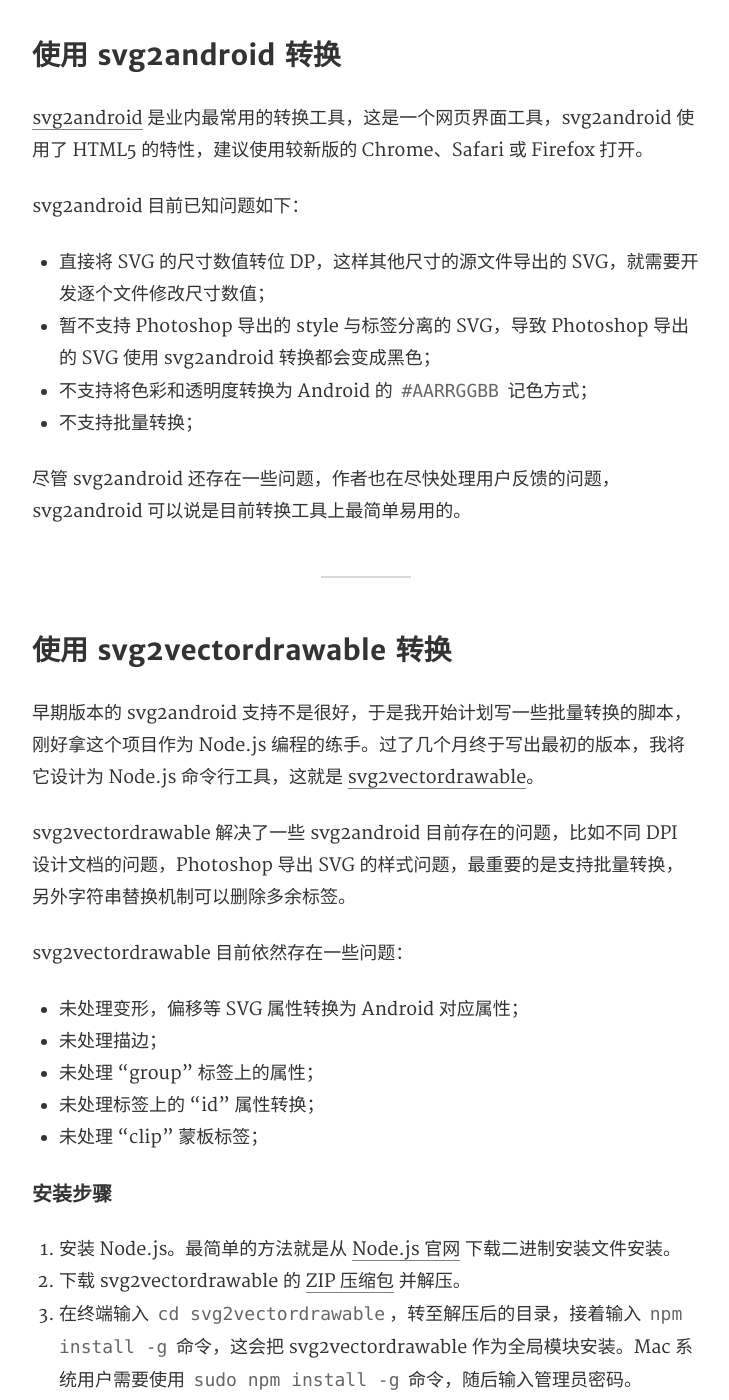
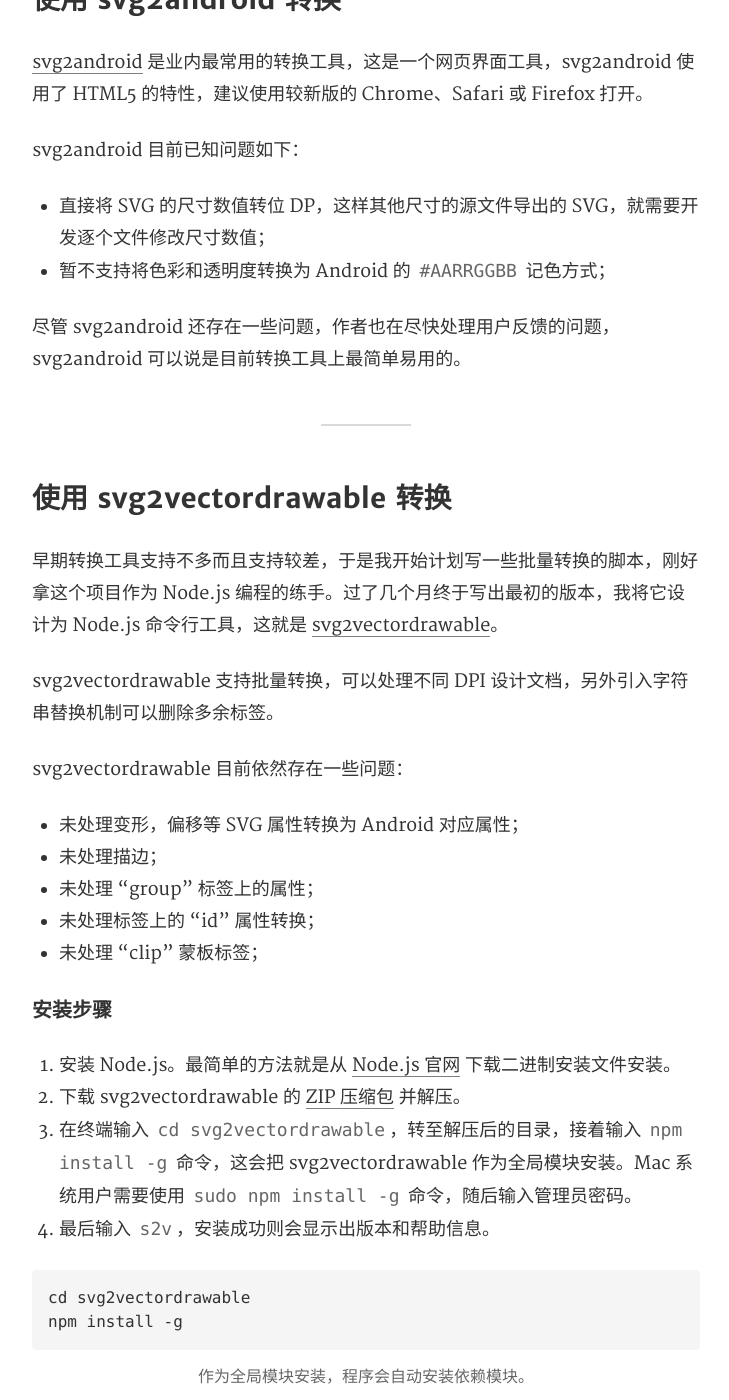
Before and after one commit to Ashung/ashung.github.io, a Jekyll site: the page built from _posts/2015-11-18-svg-to-android-vector-drawable.md, in a window 1280 px wide and 1400 px high, scrolled down 5487 px. Shown: the whole window, without its empty margins (274-1003 px from the left). Built offline with Jekyll 4.4.1, drawn with Linux system fonts in a browser that asks for light colours; some web fonts are replaced; comment, search, counter and statistics services are not loaded; some of the changed text lies outside the part shown.

Commit message:
修改文章

```diff
--- a/_includes/footer.html
+++ b/_includes/footer.html
@@ -18,7 +18,7 @@
     </ul>
 </footer>
 </div>
-{% unless site.host == "127.0.0.1" %}
+{% unless jekyll.environment == "debug" %}
 {% comment %} Google Analytics {% endcomment %}
 <script>
     (function(i,s,o,g,r,a,m){i['GoogleAnalyticsObject']=r;i[r]=i[r]||function(){
@@ -29,7 +29,7 @@
     ga('send', 'pageview');
 </script>
 {% endunless %}
-{% if site.host == "127.0.0.1" %}
+{% if jekyll.environment == "debug" %}
 <script>document.write('<script src="http://' + (location.host || 'localhost').split(':')[0] + ':35729/livereload.js?snipver=1"></' + 'script>')</script>
 {% endif %}
 </body>
--- a/_includes/head.html
+++ b/_includes/head.html
@@ -19,7 +19,7 @@
 {% if page.MathJax %}
 <script src="https://cdn.mathjax.org/mathjax/latest/MathJax.js?config=TeX-AMS-MML_HTMLorMML"></script>
 {% endif %}
-{% unless site.host == "127.0.0.1" %}
+{% unless jekyll.environment == "debug" %}
 <script>
 var _hmt = _hmt || [];
 (function() {
--- a/_posts/2015-11-18-svg-to-android-vector-drawable.md
+++ b/_posts/2015-11-18-svg-to-android-vector-drawable.md
@@ -7,9 +7,7 @@
 
 ### VectorDrawable 不是 SVG
 
-在我们的开发获得 Android 5.0 源码后并决定将系统从 4.4 升级至 5.0 的那个时候，
-
-虽然 VectorDrawable 需要从 SVG 文件转换，这并不代表 VectorDrawable 是 SVG，它只是用了 SVG 的 path data 属性，并借鉴了一些东西。
+VectorDrawable 是 Android 5.0 引入的一种以代码形式的图片格式，虽然 VectorDrawable 需要从 SVG 文件转换，这并不代表 VectorDrawable 是 SVG，它只是用了 SVG 的 path data 属性，并借鉴了一些东西。
 
 ### VectorDrawable 优劣
 
@@ -136,9 +134,7 @@
 svg2android 目前已知问题如下：
 
 * 直接将 SVG 的尺寸数值转位 DP，这样其他尺寸的源文件导出的 SVG，就需要开发逐个文件修改尺寸数值；
-* 暂不支持 Photoshop 导出的 style 与标签分离的 SVG，导致 Photoshop 导出的 SVG 使用 svg2android 转换都会变成黑色；
-* 不支持将色彩和透明度转换为 Android 的 `#AARRGGBB` 记色方式；
-* 不支持批量转换；
+* 暂不支持将色彩和透明度转换为 Android 的 `#AARRGGBB` 记色方式；
 
 尽管 svg2android 还存在一些问题，作者也在尽快处理用户反馈的问题，svg2android 可以说是目前转换工具上最简单易用的。
 
@@ -146,9 +142,9 @@
 
 ### 使用 svg2vectordrawable 转换
 
-早期版本的 svg2android 支持不是很好，于是我开始计划写一些批量转换的脚本，刚好拿这个项目作为 Node.js 编程的练手。过了几个月终于写出最初的版本，我将它设计为 Node.js 命令行工具，这就是 [svg2vectordrawable](https://github.com/Ashung/svg2vectordrawable)。
+早期转换工具支持不多而且支持较差，于是我开始计划写一些批量转换的脚本，刚好拿这个项目作为 Node.js 编程的练手。过了几个月终于写出最初的版本，我将它设计为 Node.js 命令行工具，这就是 [svg2vectordrawable](https://github.com/Ashung/svg2vectordrawable)。
 
-svg2vectordrawable 解决了一些 svg2android 目前存在的问题，比如不同 DPI 设计文档的问题，Photoshop 导出 SVG 的样式问题，最重要的是支持批量转换，另外字符串替换机制可以删除多余标签。
+svg2vectordrawable 支持批量转换，可以处理不同 DPI 设计文档，另外引入字符串替换机制可以删除多余标签。
 
 svg2vectordrawable 目前依然存在一些问题：
 
@@ -177,7 +173,7 @@
 $ s2v icon.svg icon.xml xhdpi "replace(/<rect\s+width=\"\d+\"\s+height=\"d+\"\/>/g,"")"
 {% endhighlight %}
 
-在终端熟人 "s2v" 之后的第一个参数表示需要转换的内容(参数间使用空格分隔)，可以是一个 SVG 文件或一个文件夹，当第一个参数为文件夹时，将会转换文件夹内的 SVG 文件。
+在终端输入 "s2v" 之后的第一个参数表示需要转换的内容(参数间使用空格分隔)，可以是一个 SVG 文件或一个文件夹，当第一个参数为文件夹时，将会转换文件夹内的 SVG 文件。
 
 第二个参数表示需要转换后 XML 保存的路径，支持输入 SVG 文件或文件夹地址，当第一个参数为文件夹时，第二个参数不能是 SVG 文件。
 
@@ -189,19 +185,19 @@
 
 我在一个可选参数上引入一个 JavaScript 语句，这样我就可以使用正则表达式替换 SVG 文件的内容。关于正则表达式的写法请自学或者请教比较有经验的程序员。
 
-用于 Illustrator 生成的 SVG，删除带有`fill="none"`属性的"path"标签。
+用于 Illustrator 生成的 SVG，删除带有 `fill="none"` 属性的 "path" 标签。
 
 {% highlight bash %}
 $ s2v ai_svg ai_xml "replace(/<path.*fill=\"none\"[^>]*\/>/gi,'')"
 {% endhighlight %}
 
-用于 Photoshop 生成的 SVG，删除带有 `class="cls-1"` 属性的"path"标签。
+用于 Photoshop 生成的 SVG，删除带有 `class="cls-1"` 属性的 "path" 标签。
 
 {% highlight bash %}
 $ s2v ps_svg ps_xml "replace(/<g[^>]*>/gi,'').replace(/<\/g>/gi,'').replace(/<path.*class=\"cls-1\"[^>]*\/>/gi,'')"
 {% endhighlight %}
 
-用于 Sketch 生成的 SVG，删除带有某个颜色填充"path"标签及多余"g"标签。
+用于 Sketch 生成的 SVG，删除带有某个颜色填充 "path" 标签及多余 "g" 标签。
 
 {% highlight bash %}
 $ s2v sketch_svg sketch_xml "replace(/<g[^>]*>/gi,'').replace(/<\/g>/gi,'').replace(/<path.*fill=\"#FF0000\"[^>]*><\/path>/gi,'')"
```
Also changed, not shown: _posts/2015-11-02-svg-export.md (+3 -3 lines).
